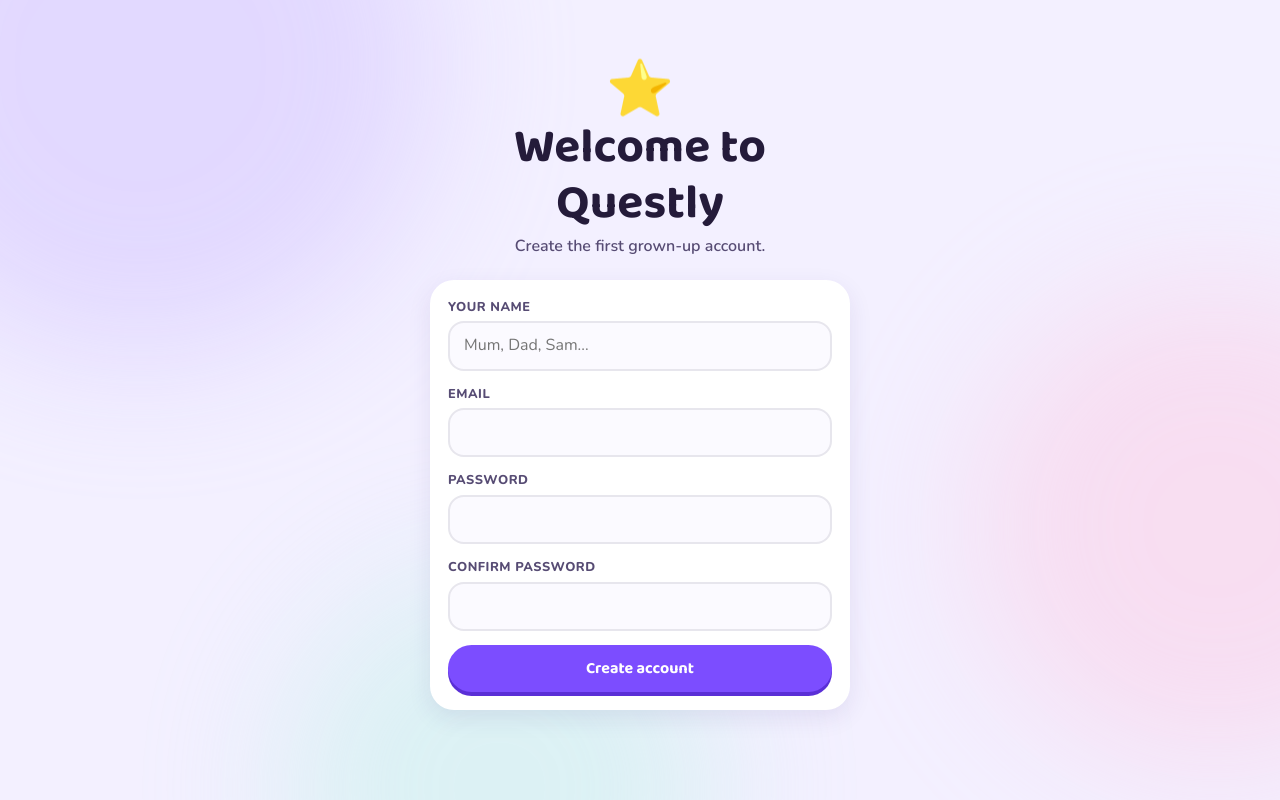
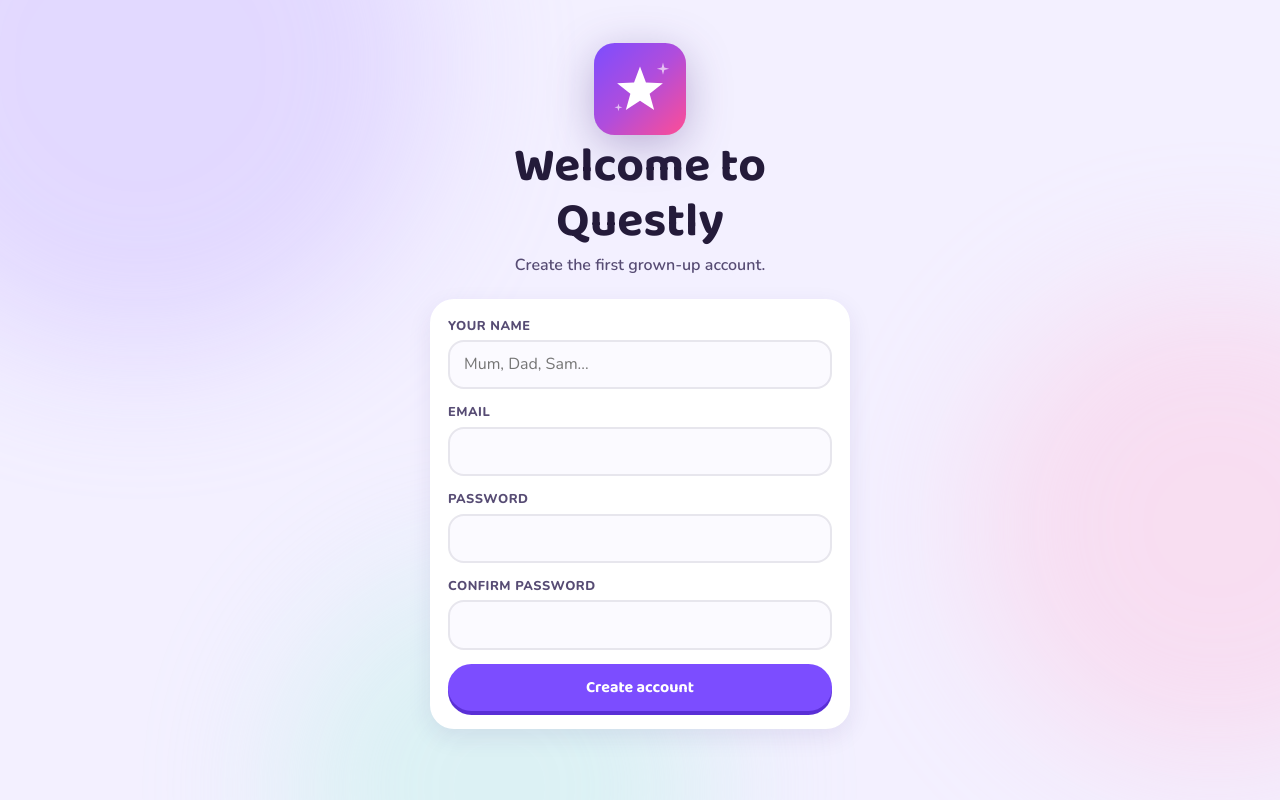
Before and after one commit to jamiesonpepper/questly, a Flask app: page /setup in a window 1280 px wide. Run offline with Flask 3, Linux system fonts and the light colour scheme; data that the repository does not hold is empty.

Commit message:
Use the app icon as the in-app logo
Replaces the emoji star in the top bar and on the welcome and setup
screens. Points keep their star emoji — that's the currency, and it
reads better as a glyph inline with numbers.

Co-Authored-By: Claude Opus 5 <noreply@anthropic.com>

```diff
--- a/app/static/css/style.css
+++ b/app/static/css/style.css
@@ -117,8 +117,18 @@ input, select, button, textarea { font: inherit; color: inherit; }
   display: flex; align-items: center; gap: 16px; flex-wrap: wrap;
 }
 .brand { display: flex; align-items: center; gap: 9px; }
-.brand__mark { font-size: 1.6rem; line-height: 1; }
-.brand__mark--xl { font-size: 3.4rem; display: block; }
+.brand__mark {
+  width: 34px; height: 34px;
+  display: block;
+  /* the SVG carries its own rounded corners */
+  filter: drop-shadow(0 3px 6px rgba(60, 30, 120, .28));
+}
+.brand__mark--xl {
+  width: 92px; height: 92px;
+  filter: drop-shadow(0 10px 22px rgba(60, 30, 120, .30));
+}
+/* the grown-up signpost on the login screen, still an emoji */
+.gate__face { font-size: 3.4rem; line-height: 1; display: block; }
 .brand__name { font-family: var(--font-display); font-weight: 800; font-size: 1.35rem; }
 
 .topnav { display: flex; gap: 4px; margin-left: auto; flex-wrap: wrap; }
--- a/app/templates/auth/parent_login.html
+++ b/app/templates/auth/parent_login.html
@@ -6,7 +6,7 @@
 {% block content %}
 <div class="gate__wrap gate__wrap--narrow">
   <div class="gate__logo">
-    <span class="brand__mark brand__mark--xl">&#129485;</span>
+    <span class="gate__face">&#129485;</span>
     <h1 class="gate__title">Grown-ups</h1>
     <p class="gate__sub">Log in to award points and run the shop.</p>
   </div>
--- a/app/templates/auth/setup.html
+++ b/app/templates/auth/setup.html
@@ -6,7 +6,7 @@
 {% block content %}
 <div class="gate__wrap gate__wrap--narrow">
   <div class="gate__logo">
-    <span class="brand__mark brand__mark--xl">&#11088;</span>
+    <img class="brand__mark brand__mark--xl" src="{{ url_for('static', filename='icons/icon.svg') }}" alt="" width="92" height="92">
     <h1 class="gate__title">Welcome to {{ app_name }}</h1>
     <p class="gate__sub">Create the first grown-up account.</p>
   </div>
--- a/app/templates/auth/who.html
+++ b/app/templates/auth/who.html
@@ -6,7 +6,7 @@
 {% block content %}
 <div class="gate__wrap">
   <div class="gate__logo">
-    <span class="brand__mark brand__mark--xl">&#11088;</span>
+    <img class="brand__mark brand__mark--xl" src="{{ url_for('static', filename='icons/icon.svg') }}" alt="" width="92" height="92">
     <h1 class="gate__title">{{ app_name }}</h1>
     <p class="gate__sub">Earn points. Spend them on good stuff.</p>
   </div>
--- a/app/templates/partials/topbar.html
+++ b/app/templates/partials/topbar.html
@@ -2,7 +2,7 @@
 <header class="topbar">
   <div class="topbar__inner">
     <a class="brand" href="{{ url_for('parent.dashboard') }}">
-      <span class="brand__mark">&#11088;</span>
+      <img class="brand__mark" src="{{ url_for('static', filename='icons/icon.svg') }}" alt="" width="34" height="34">
       <span class="brand__name">{{ app_name }}</span>
     </a>
 
```
